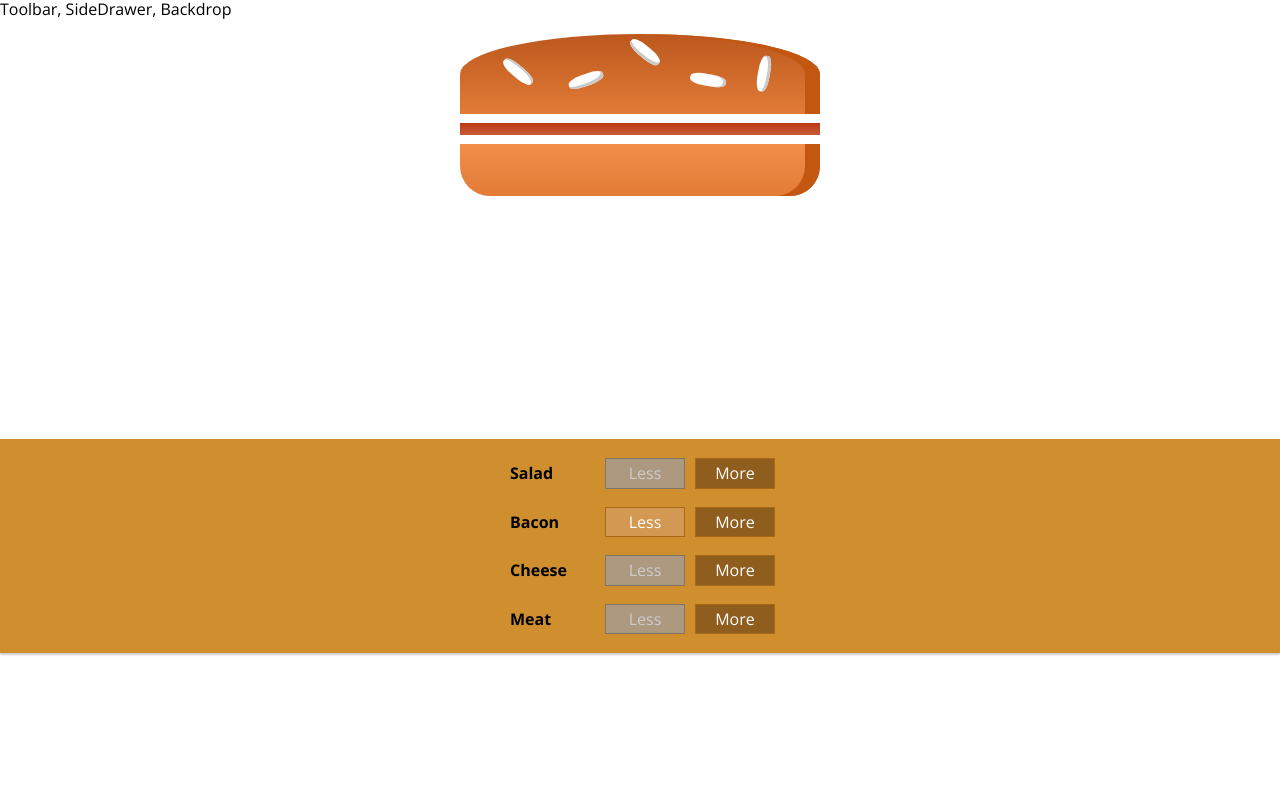
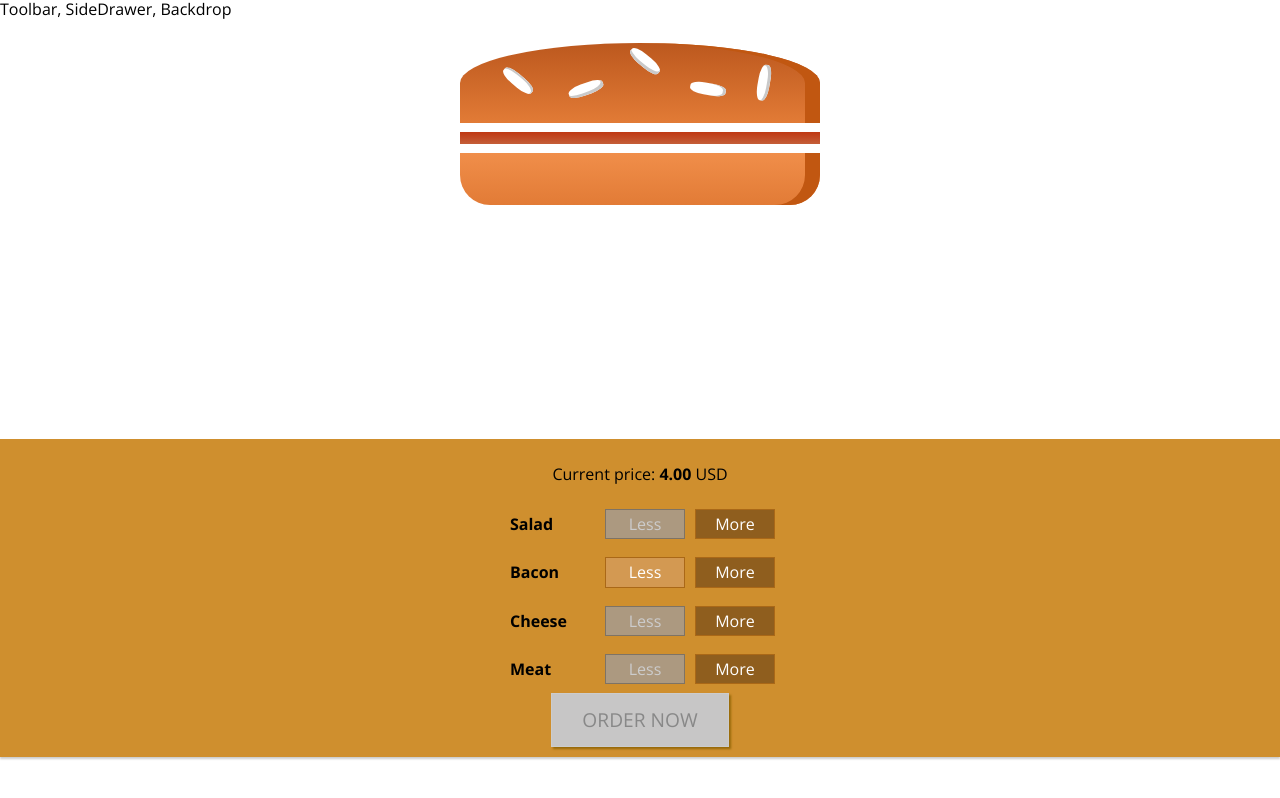
Before and after one commit to Serilian/burger-builder, a React app: page / in a window 1280 px wide. Built offline with nearby package versions, Linux system fonts and the light colour scheme.

Commit message:
Adding total price and checkout button

```diff
--- a/package.json
+++ b/package.json
@@ -35,6 +35,7 @@
     "mini-css-extract-plugin": "0.4.3",
     "normalize.css": "^8.0.1",
     "normalize.scss": "^0.1.0",
+    "npm": "^6.5.0",
     "optimize-css-assets-webpack-plugin": "5.0.1",
     "pnp-webpack-plugin": "1.1.0",
     "postcss-flexbugs-fixes": "4.1.0",
--- a/src/components/Burger/BuildControls/BuildControls.js
+++ b/src/components/Burger/BuildControls/BuildControls.js
@@ -12,6 +12,8 @@
 const buildControls = (props) => {
     return (
         <div className="BuildControls">
+            <p>Current price: <strong>{props.totalPrice.toFixed(2)}</strong> USD</p>
+
             {controls.map(control => {
                 return (
                     <BuildControl
@@ -23,6 +25,8 @@
                     />
                 )
             })}
+
+            <button disabled={!props.purchasable} className="checkout-btn">ORDER NOW</button>
         </div>
     )
 };
--- a/src/components/Burger/BuildControls/BuildControls.scss
+++ b/src/components/Burger/BuildControls/BuildControls.scss
@@ -8,4 +8,46 @@
   margin: auto;
   padding: 10px 0 ;
 
+  .checkout-btn {
+    background-color: #DAD735;
+    outline: none;
+    cursor: pointer;
+    border: 1px solid #966909;
+    color: #966909;
+    font-family: inherit;
+    font-size: 1.2em;
+    padding: 15px 30px;
+    box-shadow: 2px 2px 2px #966909;
+
+    &:hover, &:active {
+      background-color: #A0DB41;
+      border: 1px solid #966909;
+      color: #966909;
+    }
+
+    &:disabled {
+      background-color: #C7C6C6;
+      cursor: not-allowed;
+      border: 1px solid #ccc;
+      color: #888888;
+    }
+
+    &:not(:disabled) {
+      animation: enable 0.3s linear;
+    }
+
+  }
+
 }
+
+@keyframes enable {
+  0% {
+    transform: scale(1);
+  }
+  60% {
+    transform: scale(1.1);
+  }
+  100% {
+    transform: scale(1);
+  }
+}
--- a/src/components/Burger/Burger.scss
+++ b/src/components/Burger/Burger.scss
@@ -5,6 +5,7 @@
   text-align: center;
   font-weight: bold;
   font-size: 1.2rem;
+  overflow: scroll;
 
 
   @media (min-width: 1000px) and (min-height: 700px) {
--- a/src/containers/BurgerBuilder/BurgerBuilder.js
+++ b/src/containers/BurgerBuilder/BurgerBuilder.js
@@ -22,7 +22,8 @@
                 cheese: 0,
                 meat: 0
             },
-            totalPrice: 4
+            totalPrice: 4,
+            purchasable: false
         };
     }
 
@@ -35,15 +36,18 @@
         const oldPrice = this.state.totalPrice;
         const newPrice = oldPrice + priceAddition;
 
+
+
         this.setState({
             ingredients: updatedIngredients,
             totalPrice: newPrice
-        })
+        });
+        this.updatePurchaseState(updatedIngredients);
     };
 
     removeIngredientHandler = (type) => {
         const oldCount = this.state.ingredients[type];
-        if(oldCount <= 0) {
+        if (oldCount <= 0) {
             return;
         }
 
@@ -57,26 +61,46 @@
         this.setState({
             ingredients: updatedIngredients,
             totalPrice: newPrice
-        })
+        });
+        this.updatePurchaseState(updatedIngredients);
     };
+
+    updatePurchaseState(updatedIngredients) {
+        const ingredients = {...updatedIngredients};
+        const sum = Object.keys(ingredients).map(
+            (key) => {
+                return ingredients[key];
+            }
+        )
+            .reduce((sum, el)=>{
+                return sum+el;
+            },0);
+
+        this.setState({purchasable: sum > 0})
+
+    };
+
 
     render() {
 
         const disabledInfo = {
-          ...this.state.ingredients
+            ...this.state.ingredients
         };
 
         for (let key in disabledInfo) {
             disabledInfo[key] = disabledInfo[key] <= 0;
         }
 
+
         return (
             <>
                 <Burger ingredients={this.state.ingredients}/>
                 <BuildControls
+                    totalPrice={this.state.totalPrice}
                     ingredientAdded={this.addIngredientHandler}
                     ingredientRemoved={this.removeIngredientHandler}
                     disabled={disabledInfo}
+                    purchasable={this.state.purchasable}
                 />
             </>
         );
```
Also changed, not shown: 1 other file (tests, documents, lock files or other folders).
